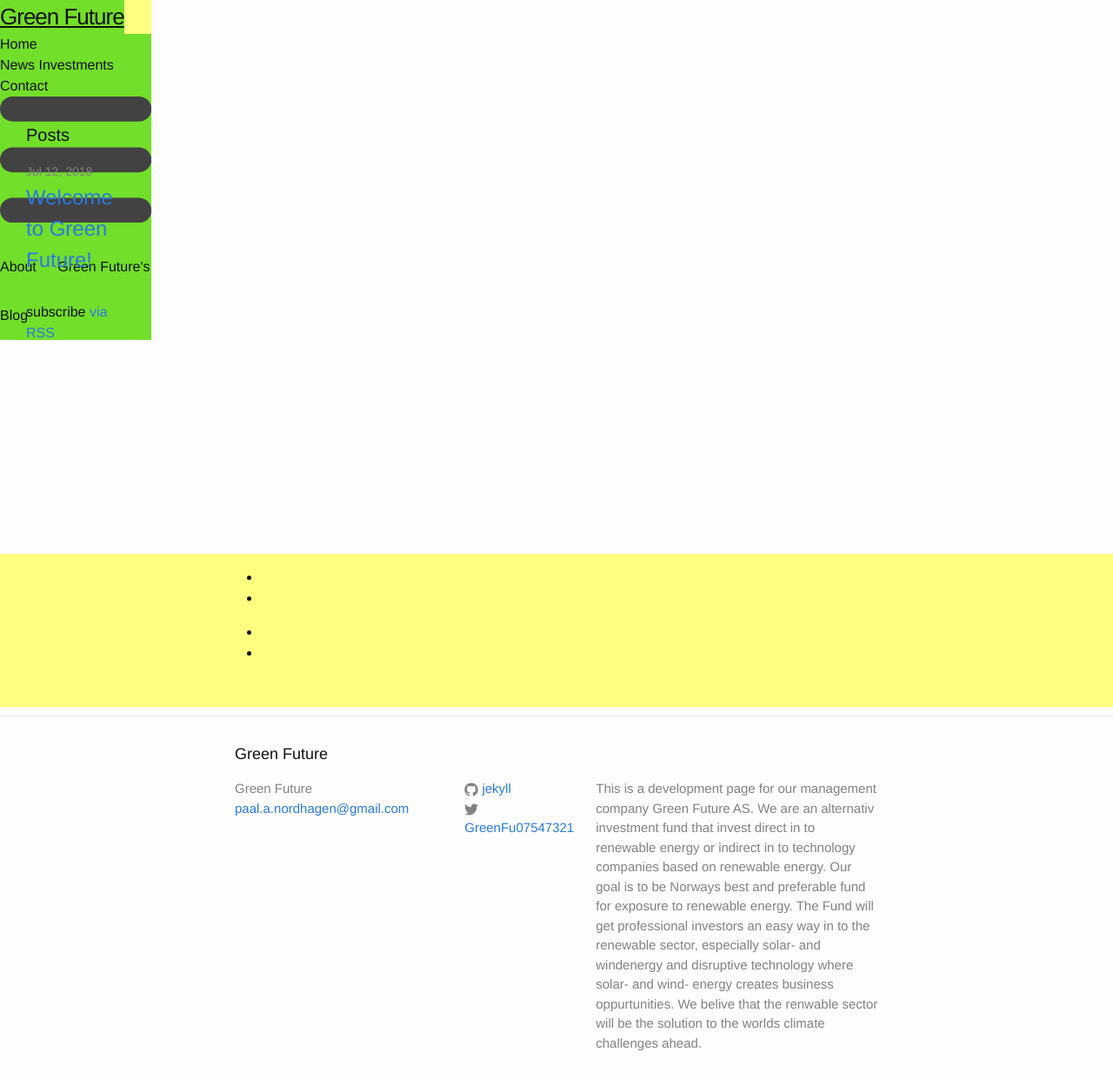
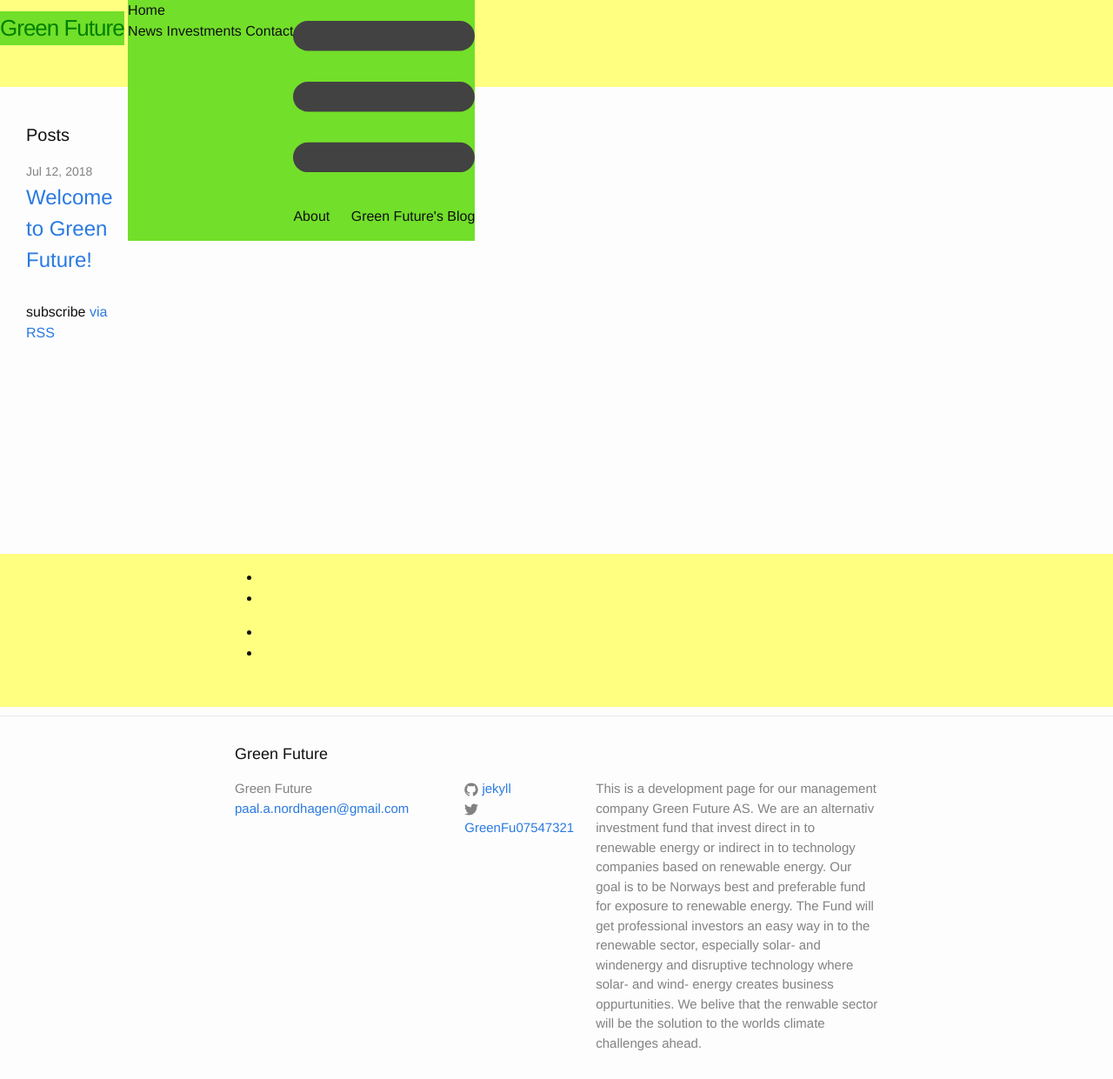
Before and after one commit to Paal-August/Paal-August.github.io, a Jekyll site: the page built from index.html, in a window 1280 px wide. Shown: the whole page at 87% size. Built offline with Jekyll 4.4.1, drawn with Linux system fonts in a browser that asks for light colours.

Commit message:
Update _layout.scss

```diff
--- a/_sass/_layout.scss
+++ b/_sass/_layout.scss
@@ -16,8 +16,8 @@
   max-height:100px;
   margin: auto;
   grid-gap: 0px;
+  grid-area: 1 / 1 / 2/8;
   width:100%;
-
   justify-items:center;
   justify-content:center;
   align-items:stretch;
```
